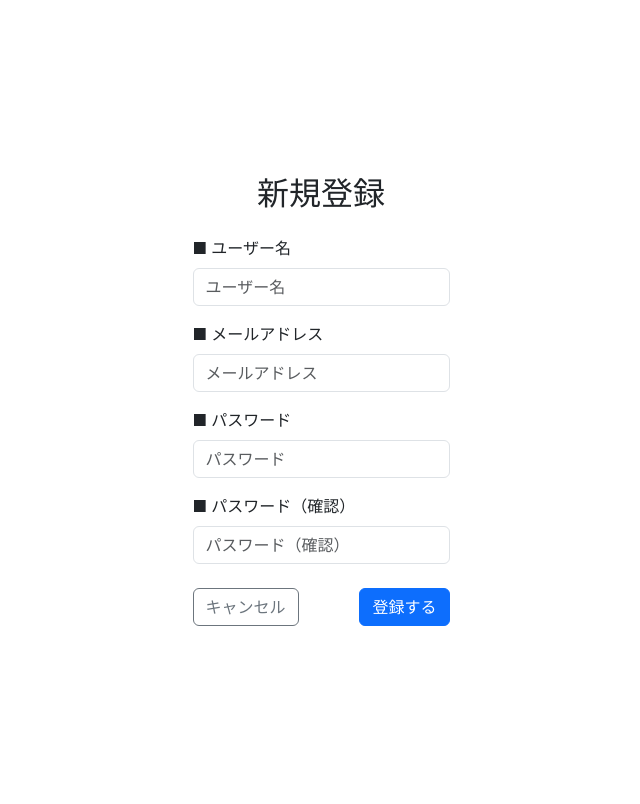
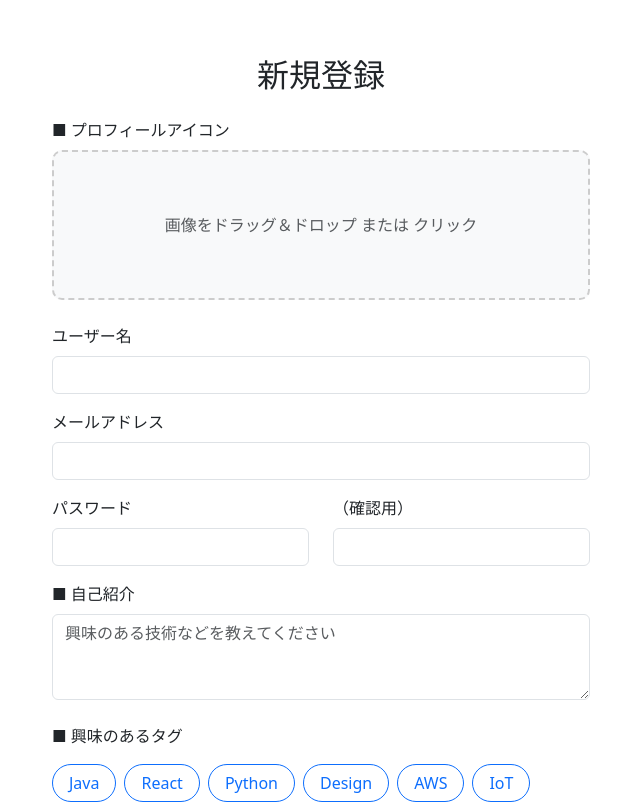
Before and after one commit to skr08m/campus_portfolioSNS, a React app in the folder frontend/: page /register in a window 1280 px wide. Shown: the top 804 px of the page, without its empty margins (319-959 px from the left). Built offline with nearby package versions, Linux system fonts and the light colour scheme; the HTML template or start-up script is replaced by a standard one.

Commit message:
新規登録画面改善

```diff
--- a/frontend/src/pages/Register.jsx
+++ b/frontend/src/pages/Register.jsx
@@ -1,95 +1,155 @@
 // src/pages/Register.jsx
-
 import { useState } from 'react';
 import { useNavigate } from 'react-router-dom';
-import { Container, Form, Button } from 'react-bootstrap';
+import { Container, Form, Button, Row, Col } from 'react-bootstrap';
 
 const Register = () => {
+  const navigate = useNavigate();
+
+  // 基本情報
   const [formData, setFormData] = useState({
     username: '',
     email: '',
     password: '',
     confirmPassword: '',
+    bio: '', // 自己紹介
   });
 
-  const navigate = useNavigate();
+  // アイコン画像とタグ（UpWorksを参考に独立させたState）
+  const [iconFile, setIconFile] = useState(null);
+  const [selectedTags, setSelectedTags] = useState([]);
+  const [dragOver, setDragOver] = useState(false);
+
+  const tagList = ["Java", "React", "Python", "Design", "AWS", "IoT"];
+
+  // ハンドラー系
   const handleChange = (e) => {
+    setFormData({ ...formData, [e.target.name]: e.target.value });
+  };
 
-    setFormData({ ...formData, [e.target.name]: e.target.value });
+  const toggleTag = (tag) => {
+    setSelectedTags((prev) =>
+      prev.includes(tag) ? prev.filter((t) => t !== tag) : [...prev, tag]
+    );
+  };
 
+  const handleDrop = (e) => {
+    e.preventDefault();
+    setDragOver(false);
+    if (e.dataTransfer.files[0]) {
+      setIconFile(e.dataTransfer.files[0]);
+    }
   };
 
   const handleSubmit = async (e) => {
     e.preventDefault();
-
-    // パスワード一致チェック
     if (formData.password !== formData.confirmPassword) {
       alert("パスワードが一致しません");
       return;
     }
 
-    try {
-      // サーバーへ送信
-      const response = await fetch(
-        "http://localhost:8080/api/auth/register",
-        {
-          method: "POST",
-          headers: {
-            "Content-Type": "application/json"
-          },
-          body: JSON.stringify({
-            username: formData.username,    // Java側の private String username に合わせる
-            mailAddress: formData.email,   // Java側の private String mailAddress に合わせる
-            password: formData.password     // Java側の private String password に合わせる
-          })
-        }
-      );
-
-      // レスポンスチェック
-      if (!response.ok) {
-        throw new Error("登録に失敗しました");
-      }
-
-      // サーバーから返ってきたJWTを受け取る
-      const jwt = await response.text();
-
-      // JWTを保存
-      localStorage.setItem("jwt", jwt);
-      alert("登録が完了し、ログインしました！");
-      navigate("/home");
-
-    } catch (error) {
-      console.error("Error:", error);
-      alert("エラーが発生しました: " + error.message);
-    }
+    // TODO: 実際のAPI送信処理（FormDataを使用）
+    console.log({ ...formData, iconFile, selectedTags });
+    alert("登録処理へ進みます（実装中）");
   };
 
   return (
-    <Container className="my-2 mx-auto" style={{ maxWidth: '400px' }}>
-      <h2 className="text-center mb-4">新規登録</h2>
+    <Container className="mt-4 mx-auto" style={{ maxWidth: '600px' }}>
+      <h2 className="text-center fw-bold mb-4">新規登録</h2>
       <Form onSubmit={handleSubmit}>
+
+        {/* アイコン画像選択（UpWorksのドラッグ＆ドロップを応用） */}
+        <section className="mb-4 text-start">
+          <Form.Label className="fw-bold">■ プロフィールアイコン</Form.Label>
+          <div
+            onDragOver={(e) => { e.preventDefault(); setDragOver(true); }}
+            onDragLeave={() => setDragOver(false)}
+            onDrop={handleDrop}
+            style={{
+              height: 150,
+              background: dragOver ? "#f0f9ff" : "#f8f9fa",
+              border: "2px dashed #ccc",
+              borderRadius: "10px",
+              display: "flex",
+              alignItems: "center",
+              justifyContent: "center",
+              cursor: "pointer"
+            }}
+            onClick={() => document.getElementById('iconInput').click()}
+          >
+            {iconFile ?
+              <span className="text-success">✔ {iconFile.name}</span> :
+              <span className="text-muted">画像をドラッグ＆ドロップ または クリック</span>
+            }
+          </div>
+          <Form.Control
+            id="iconInput"
+            type="file"
+            className="d-none" // 隠しておいて、上のdivクリックで発火
+            onChange={(e) => setIconFile(e.target.files[0])}
+          />
+        </section>
+
+        {/* 基本入力欄 */}
+        <Row className="mb-3">
+          <Form.Group as={Col} className="text-start">
+            <Form.Label className="fw-bold">ユーザー名</Form.Label>
+            <Form.Control name="username" onChange={handleChange} required />
+          </Form.Group>
+        </Row>
+
         <Form.Group className="mb-3 text-start">
-          <Form.Label>■ ユーザー名</Form.Label>
-          <Form.Control type="text" name="username" placeholder="ユーザー名" onChange={handleChange} required />
+          <Form.Label className="fw-bold">メールアドレス</Form.Label>
+          <Form.Control type="email" name="email" onChange={handleChange} required />
         </Form.Group>
-        <Form.Group className="mb-3 text-start">
-          <Form.Label>■ メールアドレス</Form.Label>
-          <Form.Control type="email" name="email" placeholder="メールアドレス" onChange={handleChange} required />
+
+        <Row className="mb-3">
+          <Form.Group as={Col} className="text-start">
+            <Form.Label className="fw-bold">パスワード</Form.Label>
+            <Form.Control type="password" name="password" onChange={handleChange} required />
+          </Form.Group>
+          <Form.Group as={Col} className="text-start">
+            <Form.Label className="fw-bold">（確認用）</Form.Label>
+            <Form.Control type="password" name="confirmPassword" onChange={handleChange} required />
+          </Form.Group>
+        </Row>
+
+        {/* 自己紹介（UpWorksの詳細を応用） */}
+        <Form.Group className="mb-4 text-start">
+          <Form.Label className="fw-bold">■ 自己紹介</Form.Label>
+          <Form.Control
+            as="textarea"
+            rows={3}
+            name="bio"
+            placeholder="興味のある技術などを教えてください"
+            onChange={handleChange}
+          />
         </Form.Group>
-        <Form.Group className="mb-3 text-start">
-          <Form.Label>■ パスワード</Form.Label>
-          <Form.Control type="password" name="password" placeholder="パスワード" onChange={handleChange} required />
-        </Form.Group>
-        <Form.Group className="mb-4 text-start">
-          <Form.Label>■ パスワード（確認）</Form.Label>
-          <Form.Control type="password" name="confirmPassword" placeholder="パスワード（確認）" onChange={handleChange} required />
-        </Form.Group>
-        <div className="d-flex justify-content-between mt-4">
-          <Button variant="outline-secondary" onClick={() => navigate('/')}>
-            キャンセル
+
+        {/* タグ選択（UpWorksのカテゴリを応用） */}
+        <section className="mb-5 text-start">
+          <Form.Label className="fw-bold">■ 興味のあるタグ</Form.Label>
+          <div className="d-flex flex-wrap gap-2 mt-2">
+            {tagList.map((tag) => (
+              <Button
+                key={tag}
+                variant={selectedTags.includes(tag) ? "primary" : "outline-primary"}
+                className="rounded-pill px-3"
+                onClick={() => toggleTag(tag)}
+              >
+                {tag}
+              </Button>
+            ))}
+          </div>
+        </section>
+
+        {/* ボタン類 */}
+        <div className="d-grid gap-2 mb-5">
+          <Button variant="success" type="submit" size="lg" className="rounded-pill">
+            この内容で登録する
           </Button>
-          <Button variant="primary" type="submit">
-            登録する
+          <Button variant="link" className="text-muted" onClick={() => navigate('/')}>
+            キャンセルして戻る
           </Button>
         </div>
       </Form>
```
